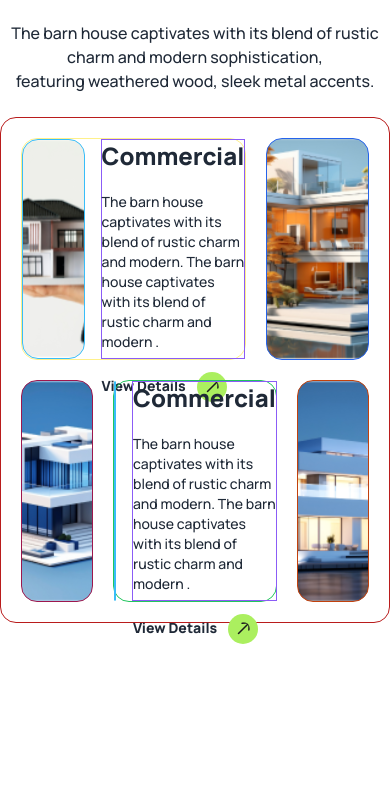
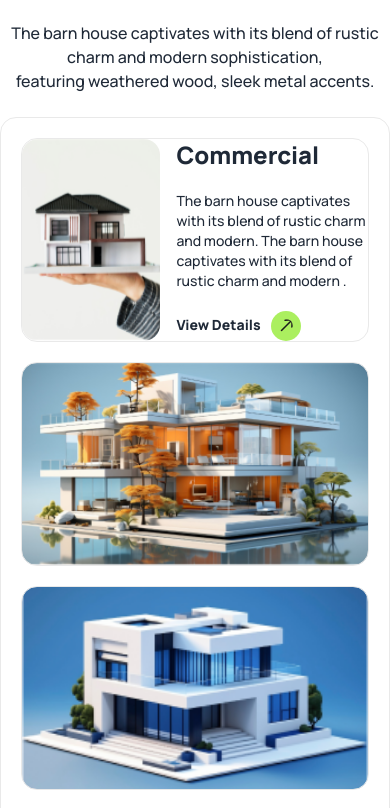
Before and after one commit to Samriddhadewan/assignment-three, a plain HTML site: page index.html in a window 390 px wide. Shown: the part 3199-4007 px from the top of the page. Before the commit the page ends 3918 px from the top, so only its background shows below. Drawn offline with nearby package versions, Linux system fonts and the light colour scheme; a web font is replaced by a local one.

Commit message:
responsive the grid section

```diff
--- a/index.html
+++ b/index.html
@@ -142,11 +142,11 @@
           <p class="text-center text-4xl font-black color-[#212121] mb-6">Our Latest Portfolio</p>
           <p class="text-center text-base font-medium color-[#494949]">The barn house captivates with its blend of rustic charm and modern sophistication, <br> featuring weathered wood, sleek metal accents.</p>
           <!-- grid layout section  -->
-           <div class="grid grid-cols-12 p-5 grid-rows-2 border border-red-700 h-[60vh] gap-5 rounded-2xl mt-6">
-            <div class=" border border-yellow-200 col-span-8 rounded-2xl flex gap-4">
-              <div class="border border-sky-400 w-2/5 bg-[url('./assets/img1.png')] bg-center bg-cover rounded-2xl">
+          <div class="grid grid-cols-12 grid-rows-5 p-5 border border-[#E9E9E9] gap-5 rounded-2xl mt-6">
+            <div class=" border border-[#E9E9E9]  col-span-12 lg:col-span-8  rounded-2xl flex  gap-4 ">
+              <div class="w-2/5 bg-[url('./assets/img1.png')] bg-center bg-cover rounded-2xl">
               </div>
-              <div class="flex-1 border border-violet-500">
+              <div class="flex-1 ">
                 <h1 class="font-extrabold text-2xl mb-5 color-[#494949]">Commercial</h1>
                 <p class="color-[#737373] font-medium mb-5 text-sm ">The barn house captivates with its blend of rustic charm and modern. The barn house captivates with its blend of rustic charm and modern .</p>
                 <p class="font-extrabold text-sm color-[#212121]">View Details
@@ -154,17 +154,17 @@
                 </p>
               </div>
             </div>
-            <div class=" border border-blue-600 col-span-4 rounded-2xl bg-[url('./assets/img2.png')] bg-cover bg-center">
+            <div class=" border border-[#E9E9E9] col-span-12 lg:col-span-4 rounded-2xl bg-[url('./assets/img2.png')] bg-cover bg-center">
 
             </div>
-            <div class=" border border-pink-800 col-span-3 rounded-2xl bg-[url('./assets/img3.png')] bg-cover bg-center">
+            <div class=" border border-[#E9E9E9] col-span-12 lg:col-span-3 rounded-2xl bg-[url('./assets/img3.png')] bg-cover bg-center">
 
             </div>
-            <div class=" border border-green-500 col-span-6 rounded-2xl flex gap-4">
-              <div class="border border-sky-400 w-2/5 bg-[url('./assets/img4.png')] bg-center bg-cover rounded-2xl">
+            <div class=" border border-[#E9E9E9] col-span-12 lg:col-span-6 rounded-2xl flex gap-4">
+              <div class="border border-[#E9E9E9] w-2/5 bg-[url('./assets/img4.png')] bg-center bg-cover rounded-2xl">
 
               </div>
-              <div  class="flex-1 border border-violet-500">
+              <div  class="flex-1 ">
                 <h1 class="font-extrabold text-2xl mb-5 color-[#494949]">Commercial</h1>
                 <p class="color-[#737373] font-medium mb-5 text-sm ">The barn house captivates with its blend of rustic charm and modern. The barn house captivates with its blend of rustic charm and modern .</p>
                 <p class="font-extrabold text-sm color-[#212121]">View Details
@@ -172,10 +172,11 @@
                 </p>
               </div>
             </div>
-            <div class=" border border-orange-700 col-span-3 rounded-2xl  bg-[url('./assets/img5.png')] bg-cover bg-center">
+            <div class=" border border-[#E9E9E9]  col-span-12 lg:col-span-3 rounded-2xl  bg-[url('./assets/img5.png')] bg-cover bg-center">
 
             </div>
            </div>
+
          </section>
     </main>
     <!-- footer section  -->
```
